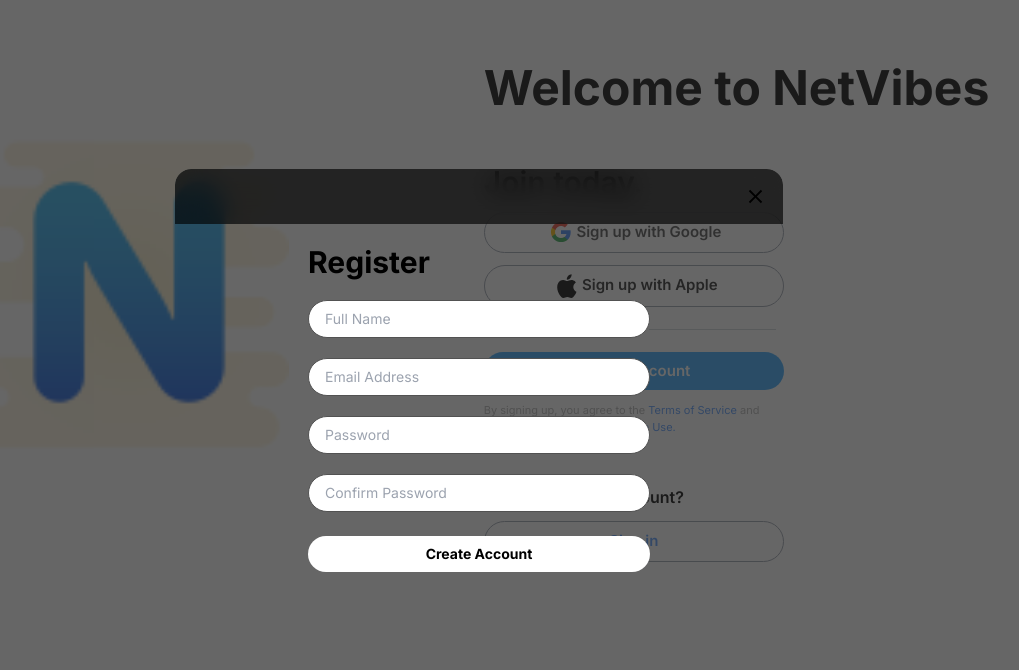
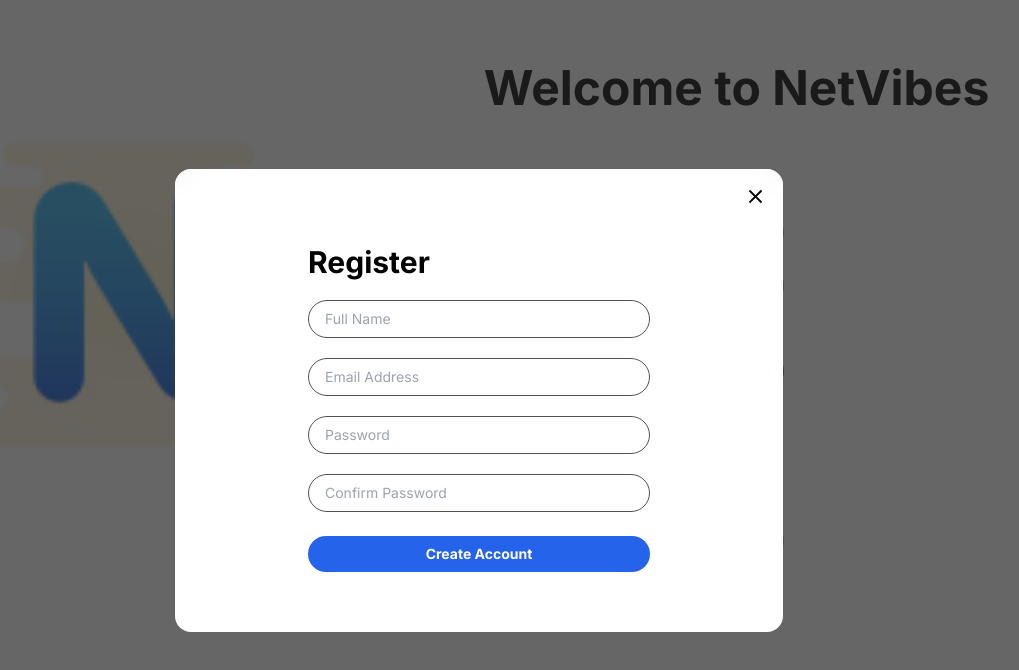
Before and after one commit to bilalyusuf973/StoryMedia, a Next.js app: page / in a window 1280 px wide. Both pictures are taken after a click on the element "Create Account". Shown: the top 670 px of the page, without its empty margins (161-1180 px from the left). Built offline with nearby package versions, Linux system fonts and the light colour scheme.

Commit message:
Bug fixes and UI improvements

```diff
--- a/app/page.tsx
+++ b/app/page.tsx
@@ -51,10 +51,10 @@
               <div className='text-[14px]'>or</div>
               <div className='h-[1px] bg-gray-300 w-full mx-2'></div>
             </div>
-            <div className='div11234 cursor-pointer content-center bg-[#38a9ff] hover:bg-[#3e8cc8] text-white text-[15px] font-semibold rounded-[25px] my-3 p-2' onClick={showRegisterModal}>Create Account</div>
+            <div className='div11234 cursor-pointer content-center bg-blue-600 hover:bg-blue-800 text-white text-[15px] font-semibold rounded-[25px] my-3 p-2' onClick={showRegisterModal}>Create Account</div>
             <div className='div11235 text-[11px] text-[#b4b4b4]'>By signing up, you agree to the <Link href="/" className='text-[#569aff] hover:underline'>Terms of Service</Link> and <Link href="/" className='text-[#569aff] hover:underline'>Privacy Policy</Link>, including <Link href="/" className='text-[#569aff] hover:underline'>Cookie Use.</Link></div>
             <div className='div11236 text-[16px] font-semibold mt-[50px] mb-3'>Already have an account?</div>
-            <div className='div11237 cursor-pointer content-center dark:bg-[#000000] hover:bg-[#70a4f823] dark:hover:bg-[#70a4f823] text-[#569aff] text-[15px] font-semibold rounded-[25px] p-2 border border-gray-400' onClick={showLoginModal}>Sign in</div>
+            <div className='div11237 cursor-pointer content-center hover:bg-[#70a4f823] text-blue-600 text-[15px] font-semibold rounded-[25px] p-2 border border-gray-400' onClick={showLoginModal}>Sign in</div>
           </div>
         </div>
       </div>
--- a/components/LeftBar.tsx
+++ b/components/LeftBar.tsx
@@ -50,16 +50,16 @@
           <div className='font-extrabold text-xl mb-[7px]'>...</div>
         </div>
       </div>
-      {showLogout && <div className='absolute bottom-[85px] left-[80px] flex flex-col'>
-        <div className='bg-[#0b0b0b] rounded-[20px] shadow-[0px_4px_15px_rgba(255,255,255,0.2)] border-[2px] w-[280px] border-neutral-800'>
+      {showLogout && <div className='hidden xl:flex absolute bottom-[85px] left-[80px] flex-col'>
+        <div className='w-[280px] bg-white dark:bg-[#0b0b0b] rounded-[20px] shadow-[0px_2px_15px_#a9a9a9] dark:shadow-[0px_2px_15px_rgb(255,255,255,0.3)]'>
           <div className='py-4'>
-            <div className='flex items-center gap-x-1 font-semibold px-5 py-2 hover:bg-[#1b1b1b] cursor-pointer'>
+            <div className='flex items-center gap-x-1 font-semibold px-5 py-2 hover:bg-[#dadada] dark:hover:bg-[#1b1b1b] cursor-pointer'>
               <span>Log out</span>
               <span>@username</span>
             </div>
           </div>
         </div>
-        <div className="absolute left-[130px] bottom-[-5px] w-0 h-0 border-l-[10px] border-l-transparent border-t-[12px] border-t-[#0b0b0b] border-r-[10px] border-r-transparent">
+        <div className="absolute left-[130px] bottom-[-8px] w-0 h-0 border-l-[10px] border-l-transparent border-t-[12px] border-t-white dark:border-t-[#0b0b0b] border-r-[10px] border-r-transparent">
         </div>
       </div>}
     </div>
--- a/components/Login.tsx
+++ b/components/Login.tsx
@@ -14,17 +14,17 @@
 
   const body = (
     <div className='w-full h-full flex flex-col'>
-      <div className='sticky top-0 backdrop-blur-md p-4 flex flex-row-reverse bg-[#000000a6] z-1000' onClick={onClose}>
+      <div className='sticky top-0 backdrop-blur-md p-4 flex flex-row-reverse bg-[#ffffffa6] dark:bg-[#000000a6] z-1000' onClick={onClose}>
         <CloseIcon sx={{ fontSize: 23 }}/>
       </div>
-      <div className='content-center flex-col h-auto px-1 pt-5 pb-14 my-auto'>
+      <div className='flex flex-col h-auto px-1 pt-5 pb-14 w-full max-w-[350px] m-auto'>
         <div className='font-bold text-3xl'>Login</div>
         <div className='content-center flex-col mt-5 w-full max-w-[350px]'>
           <Input type='email' name='email' placeholder='Email Address'/>
           <Input type='password' name='password' placeholder='Password'/>
         </div>
         <div className="ModalFooter w-full max-w-[350px] content-center my-1">
-          <button className='p-2 w-full rounded-full text-black text-sm font-bold bg-white'>
+          <button className='p-2 w-full rounded-full text-sm font-bold text-white bg-blue-600 hover:bg-blue-800'>
             Next
           </button>
         </div>
--- a/components/Modal.tsx
+++ b/components/Modal.tsx
@@ -12,7 +12,7 @@
   return (
     <>
         {isModal && <div className='fixed w-full h-full content-center z-50 bg-neutral-800 bg-opacity-70'>
-            <div className='w-full md:w-[38rem] h-full md:h-auto md:max-h-[calc(100vh-5vh)] dark:bg-black md:rounded-2xl overflow-y-auto'>
+            <div className='w-full md:w-[38rem] h-full md:h-auto md:max-h-[calc(100vh-5vh)] bg-white dark:bg-black md:rounded-2xl overflow-y-auto'>
               {body}
             </div>
         </div>}
--- a/components/Register.tsx
+++ b/components/Register.tsx
@@ -3,7 +3,6 @@
 import Input from './Input'
 import CloseIcon from '@mui/icons-material/Close';
 import { useModalContext } from '@/app/contexts/ModalContext'
-
 
 const Register: React.FC<any> = ({ setShowRegister }) => {
   const { setIsModal } = useModalContext();
@@ -15,7 +14,7 @@
 
   const body = (
     <div className='w-full h-full flex flex-col'>
-      <div className='sticky top-0 backdrop-blur-md p-4 flex flex-row-reverse bg-[#000000a6] z-1000' onClick={onClose}>
+      <div className='sticky top-0 backdrop-blur-md p-4 flex flex-row-reverse bg-[#ffffffa6] dark:bg-[#000000a6] z-1000' onClick={onClose}>
         <CloseIcon sx={{ fontSize: 23 }}/>
       </div>
       <div className='flex flex-col h-auto px-1 pt-5 pb-14 w-full max-w-[350px] m-auto'>
@@ -27,7 +26,7 @@
           <Input type="password" name='confirmPassword' placeholder='Confirm Password'/>
         </div>
         <div className="ModalFooter w-full max-w-[350px] content-center my-1">
-          <button className='p-2 w-full rounded-full text-black text-sm font-bold bg-white'>
+          <button className='p-2 w-full rounded-full text-sm font-bold text-white bg-blue-600 hover:bg-blue-800'>
             Create Account
           </button>
         </div>
```
